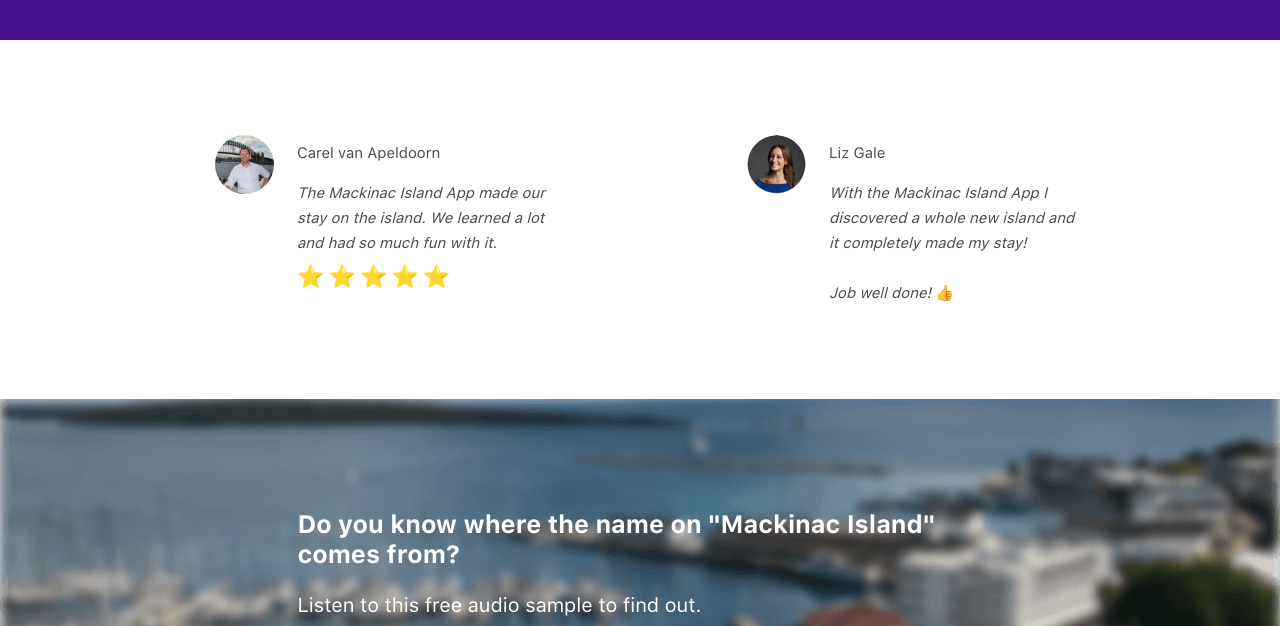
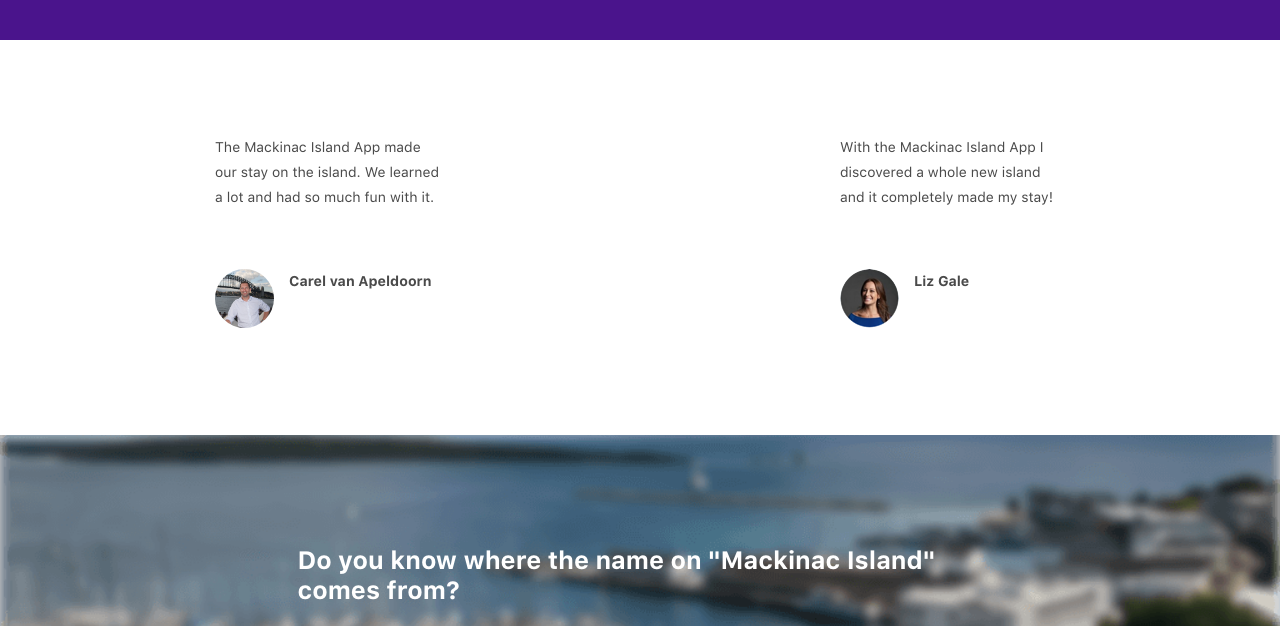
Before and after one commit to mc-entertainment-llc/mackinac, a plain HTML site: page index.html in a window 1280 px wide. Shown: the part 960-1586 px from the top of the page. Drawn offline with Linux system fonts and the light colour scheme.

Commit message:
fix: changed the styling of the testimonials

```diff
--- a/css/all.scss
+++ b/css/all.scss
@@ -428,22 +428,17 @@ textarea::-webkit-input-placeholder {
         width: 59px;
         height: 59px;
         border-radius: 50%;
-        margin-right: 23px;
+        margin-right: 15px;
+        vertical-align: top;
       }
 
       div {
-        width: 250px;
-        font-size: 15px;
+        width: 225px;
+        font-size: 14px;
         line-height: 25px;
 
-        p {
-          margin-top: 6px;
-        }
-
-        span {
-          font-size: 22px;
-          line-height: 40px;
-          letter-spacing: 4px;
+        div {
+          min-height: 120px
         }
       }
     }
--- a/index.html
+++ b/index.html
@@ -59,23 +59,15 @@
     </div>
     <div class="quote font-1">
       <div class="item">
-        <img src="/assets/avatar-1.png">
         <div>
-          <p>Carel van Apeldoorn</p>
-          <div>
-            <i>The Mackinac Island App made our stay on the island. We learned a lot and had so much fun with it.<br /></i>
-            <span>⭐️⭐️⭐️⭐️⭐️</span>
-          </div>
+          <div>The Mackinac Island App made our stay on the island. We learned a lot and had so much fun with it.</div>
+          <p class="font-2"><img src="/assets/avatar-1.png">Carel van Apeldoorn</p>
         </div>
       </div>
       <div class="item">
-        <img src="/assets/avatar-2.png">
         <div>
-          <p>Liz Gale</p>
-          <div>
-            <i>With the Mackinac Island App I discovered a whole new island and it completely made my stay!<br /><br />Job
-              well done!</i> 👍
-          </div>
+          <div>With the Mackinac Island App I discovered a whole new island and it completely made my stay!</div>
+          <p class="font-2"><img src="/assets/avatar-2.png">Liz Gale</p>
         </div>
       </div>
     </div>
```
Also changed, not shown: css/all.css.
